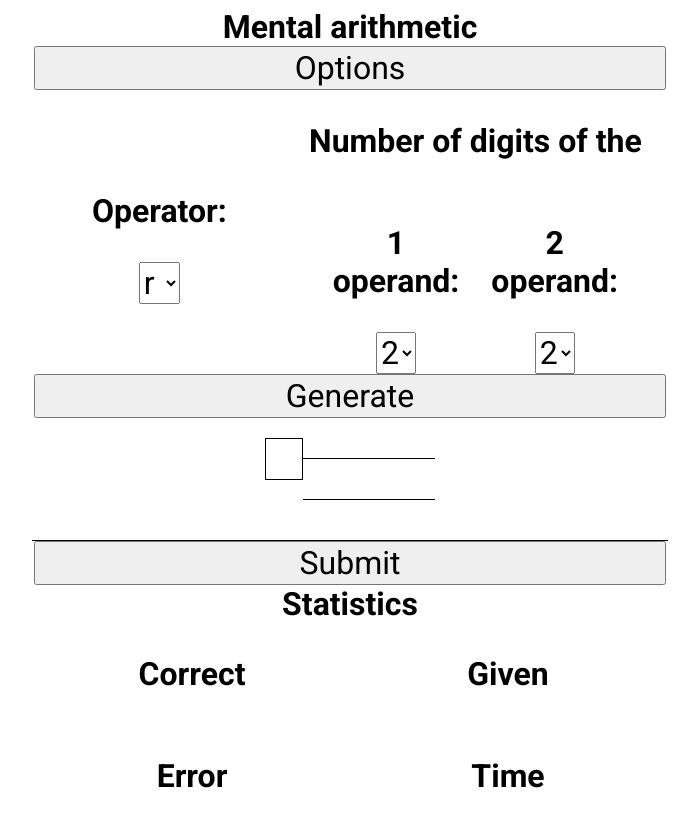
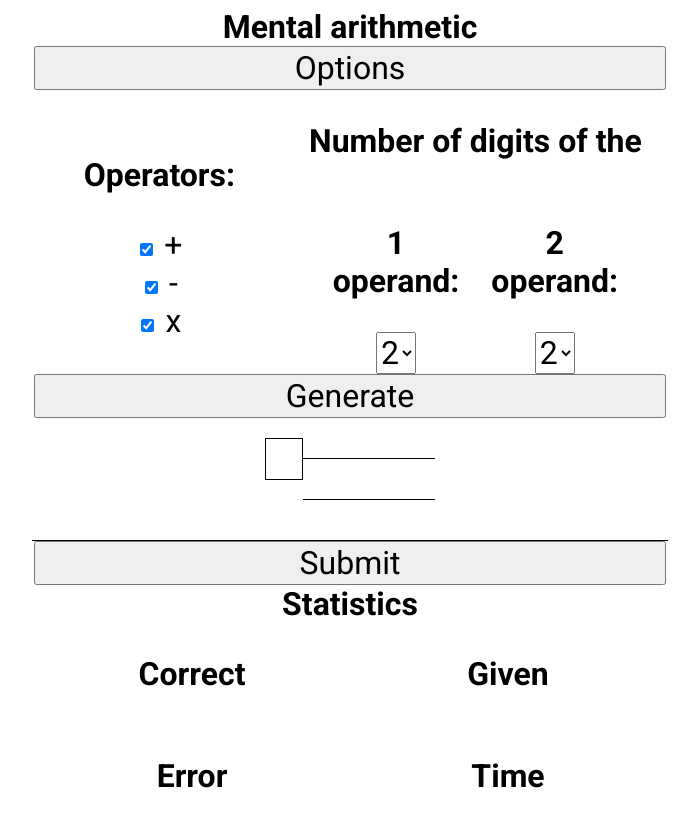
Before and after one commit to distrgen/distrgen.github.io, a plain HTML site: page mentar/index.html in a window 1280 px wide. Both pictures are taken after a click on the button "Options". Shown: the whole page, without its empty margins (290-989 px from the left). Drawn offline with Linux system fonts and the light colour scheme.

Commit message:
I'm stupid >_<

```diff
--- a/mentar/index.html
+++ b/mentar/index.html
@@ -14,14 +14,11 @@
 	<section id="stnOptions">
 		<div>
 			<h3>
-				Operator:
+				Operators:
 			</h3>
-			<select id="sltOperator">
-				<option>r</option>
-				<option>+</option>
-				<option>-</option>
-				<option>x</option>
-			</select>
+			<p><input type="checkbox" id="cbxOp0" value="+" checked> + </p>
+			<p><input type="checkbox" id="cbxOp1" value="-" checked> - </p>
+			<p><input type="checkbox" id="cbxOp2" value="x" checked> x </p>
 		</div>
 		<div>
 			<h3>
--- a/mentar/styles.css
+++ b/mentar/styles.css
@@ -41,6 +41,10 @@ h3 {
 	display: flex;
 	flex-direction: row;
 	justify-content: center;
+}
+
+#stnOptions p {
+	margin: 0px;
 }
 
 #stnProblem {
```
